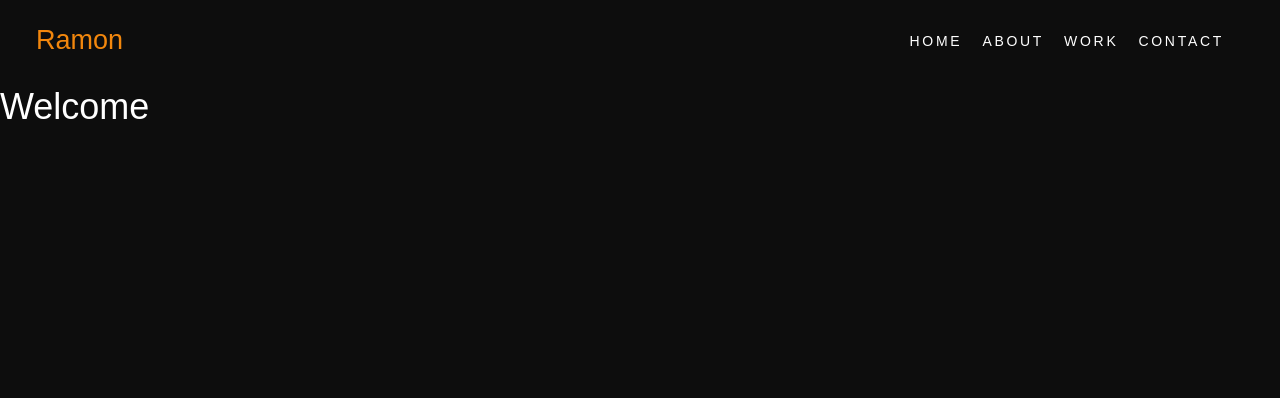
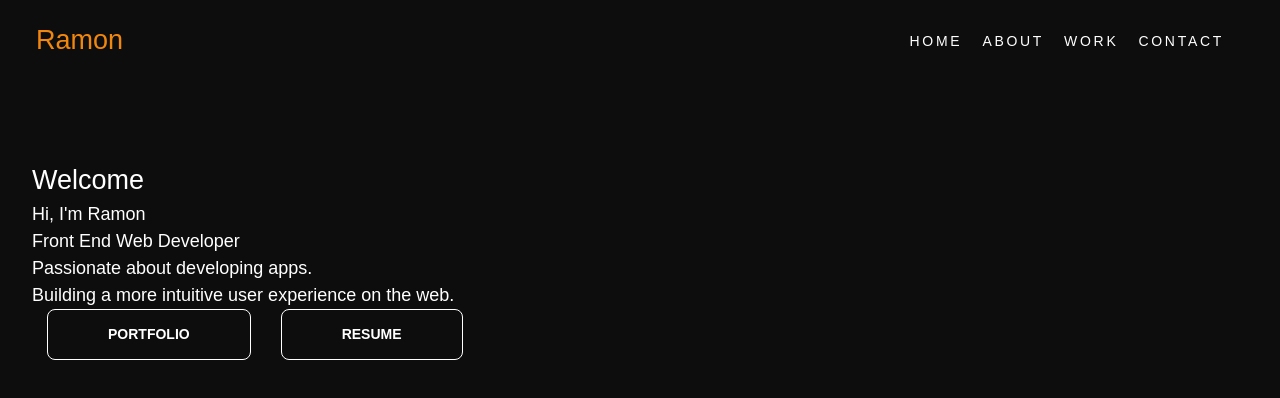
Before and after one commit to ramonpbarros/nextjs-portfolio, a Next.js app: page / in a window 1280 px wide. Shown: the top 398 px of the page. Built offline with nearby package versions, Linux system fonts and the light colour scheme.

Commit message:
added button component

```diff
--- /dev/null
+++ b/components/Button/Button.js
@@ -0,0 +1,25 @@
+import clsx from 'clsx';
+import { useRouter } from 'next/router';
+import styles from './Button.module.scss';
+
+export default function Button(props) {
+  const router = useRouter();
+
+  function clickHandler() {
+    router.push(props.link)
+  }
+
+  return (
+    <button
+      href="/work"
+      type=""
+      className={clsx(
+        styles.btn,
+        styles.btn1,
+      )}
+      onClick={clickHandler}
+    >
+      {props.title}
+    </button>
+  );
+}
--- /dev/null
+++ b/components/Button/Button.module.scss
@@ -0,0 +1,29 @@
+.btn {
+  appearance: none;
+  background: none;
+  border: none;
+  outline: none;
+  cursor: pointer;
+
+  padding: 14px 60px;
+  border-radius: 8px;
+  color: #212121;
+  font-size: 14px;
+  font-weight: 600;
+  text-transform: uppercase;
+  margin: 0 15px;
+  transition: 0.4s;
+}
+
+.btn1 {
+  color: white;
+  border: 1px solid white;
+  background-image: linear-gradient(to right, transparent 50%, #f0860d 50%);
+  background-size: 200%;
+  background-position: 0%;
+}
+
+.btn1:hover {
+  color: #353535;
+  background-position: 100%;
+}
--- a/components/MobileMenu/MobileMenu.component.js
+++ b/components/MobileMenu/MobileMenu.component.js
@@ -2,10 +2,7 @@ import styles from './MobileMenu.module.scss'
 import { navLinks } from '../../data/navLinks'
 import { useState } from 'react'
 import { useRouter } from 'next/router'
-// import { strategies } from '../../data/strategies'
 import clsx from 'clsx'
-// import { FontAwesomeIcon } from '@fortawesome/react-fontawesome'
-// import { faChevronDown } from '@fortawesome/free-solid-svg-icons'
 
 export default function MobileMenu({ shown, toggleShown }) {
   const router = useRouter()
@@ -38,17 +35,12 @@ export default function MobileMenu({ shown, toggleShown }) {
                   <p className={clsx('ff-good', 'text-accent', styles.link)}>
                     <h3>
                       {item.text}
-                      <span style={{ marginLeft: '.5rem' }}>
-                        {/* <FontAwesomeIcon icon={faChevronDown} /> */}
-                      </span>
+                      <span style={{ marginLeft: '.5rem' }}></span>
                     </h3>
                   </p>
                   {dropdownVisible && (
                     <div className={styles.subLinks}>
                       <ul>
-                        {/* <li>
-                          <b className='fs-400'>Strategies</b>
-                        </li> */}
                         {filterProducts('strategy').map((strat) => (
                           <li
                             key={strat.id}
@@ -82,15 +74,6 @@ export default function MobileMenu({ shown, toggleShown }) {
                         </li>
                       </ul>
                       <ul>
-                        {/* <li>
-                          <b
-                            className='fs-400'
-                            style={{ marginBottom: '.5rem' }}
-                          >
-                            Signals
-                          </b>
-                        </li> */}
-
                         {filterProducts('signal').map((strat) => (
                           <li
                             key={strat.id}
--- a/pages/index.js
+++ b/pages/index.js
@@ -1,4 +1,5 @@
 import Head from 'next/head';
+import Button from '../components/Button/Button';
 
 export default function Home() {
   return (
@@ -7,9 +8,16 @@ export default function Home() {
         <title>Home</title>
         <meta name="description" value="Ramon's Portfolio" />
       </Head>
-      <main>
+      <section className='section'>
         <h1>Welcome</h1>
-      </main>
+        <p>Hi, I&#39;m Ramon</p>
+        <p>Front End Web Developer</p>
+        <p>Passionate about developing apps.</p>
+        <p>Building a more intuitive user experience on the web.</p>
+
+        <Button title='Portfolio' link='/work'/>
+        <Button title='Resume' link='/work'/>
+      </section>
     </>
   );
 }
```
Also changed, not shown: pages/about/index.js (+14 -2 lines), pages/contact/index.js (+6 -2 lines), pages/work/index.js (+8 -3 lines).
